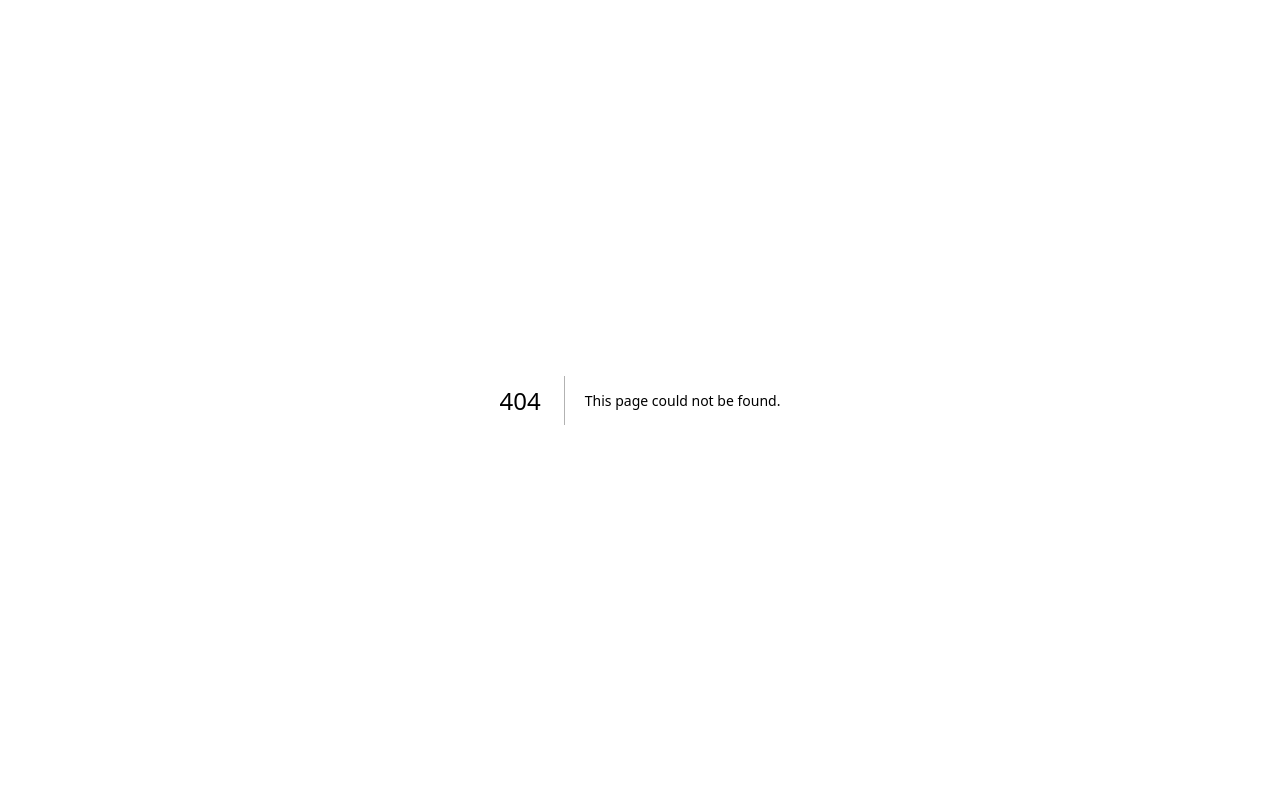
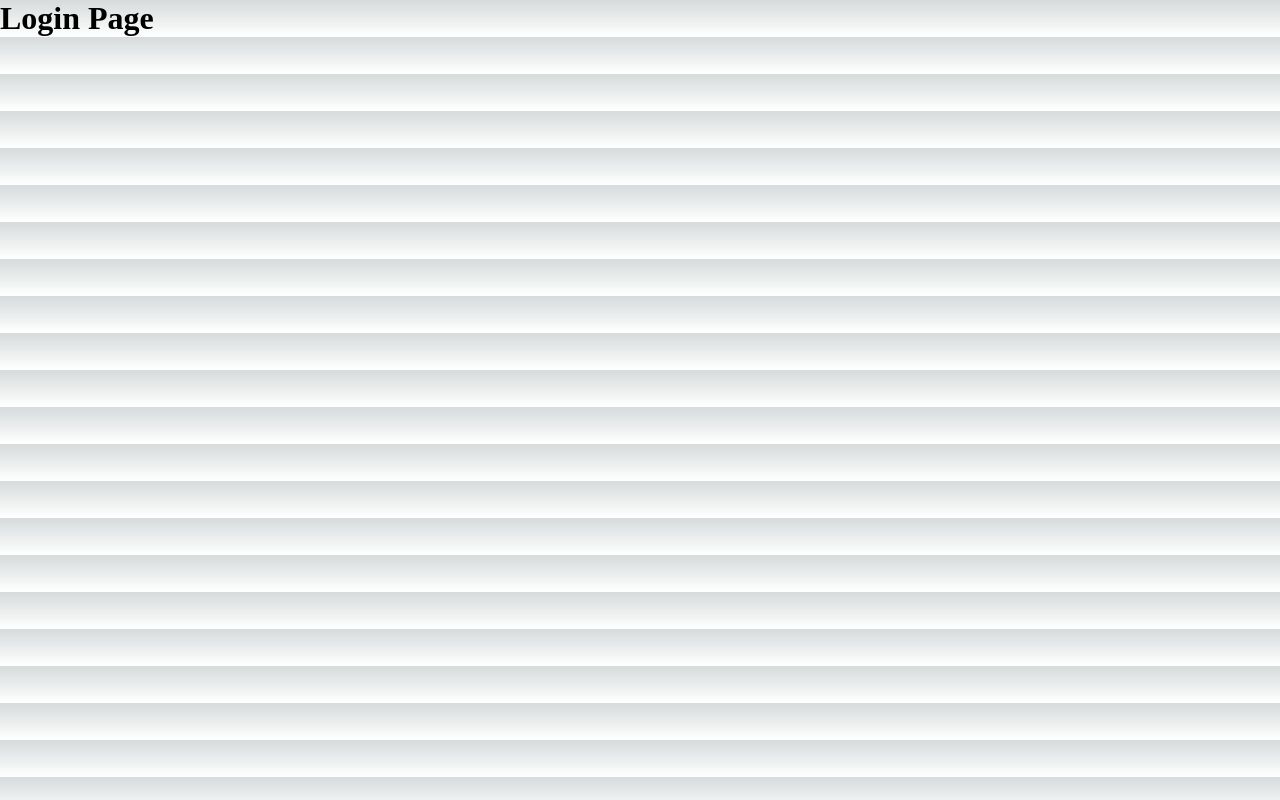
Before and after one commit to yusuf-khan-swd/craft-your-pc-client, a Next.js app: page /login in a window 1280 px wide. Before the commit this address had no page. Built offline with nearby package versions, Linux system fonts and the light colour scheme.

Commit message:
add login page

```diff
--- /dev/null
+++ b/src/pages/login.js
@@ -0,0 +1,11 @@
+import React from "react";
+
+const LoginPage = () => {
+  return (
+    <div>
+      <h1>Login Page</h1>
+    </div>
+  );
+};
+
+export default LoginPage;
```
